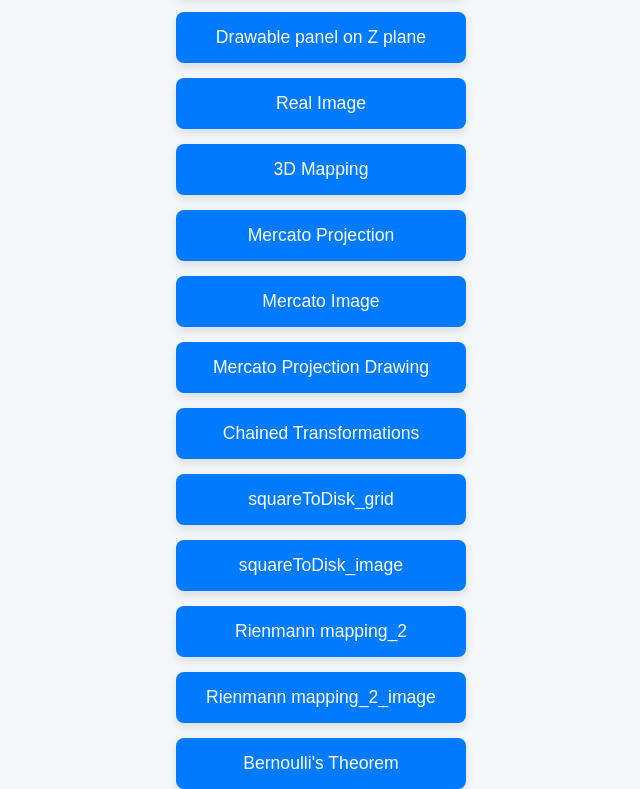
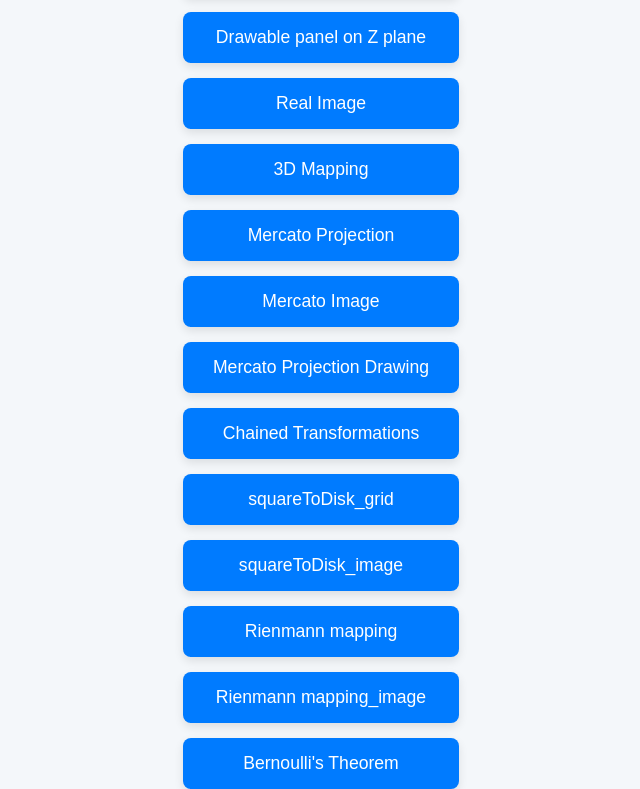
Before and after one commit to t3idma00/complex-mappings-3D-visualizations, a website: page src/pages/conformal/index.html in a window 1280 px wide. Shown: the part 364-1153 px from the top of the page, without its empty margins (319-959 px from the left). Drawn offline with Linux system fonts and the light colour scheme; files that its build step writes are made by us from their sources.

Commit message:
changed the main index.html

```diff
--- a/src/pages/conformal/index.html
+++ b/src/pages/conformal/index.html
@@ -22,8 +22,8 @@
     <button onclick="location.href='Chained Transformations/index.html'">Chained Transformations</button>
     <button onclick="location.href='squareToDisk/index.html'">squareToDisk_grid</button>
     <button onclick="location.href='squareToDisk_image/index.html'">squareToDisk_image</button>
-    <button onclick="location.href='rienmann_mapping_2/index.html'">Rienmann mapping_2 </button>
-    <button onclick="location.href='rienmann_mapping_2_image/index.html'">Rienmann mapping_2_image </button>
+    <button onclick="location.href='rienmann_mapping_2/index.html'">Rienmann mapping </button>
+    <button onclick="location.href='rienmann_mapping_2_image/index.html'">Rienmann mapping_image </button>
     <button onclick="location.href='bernoulli_theorem/index.html'">Bernoulli's Theorem</button>
 
 
```
